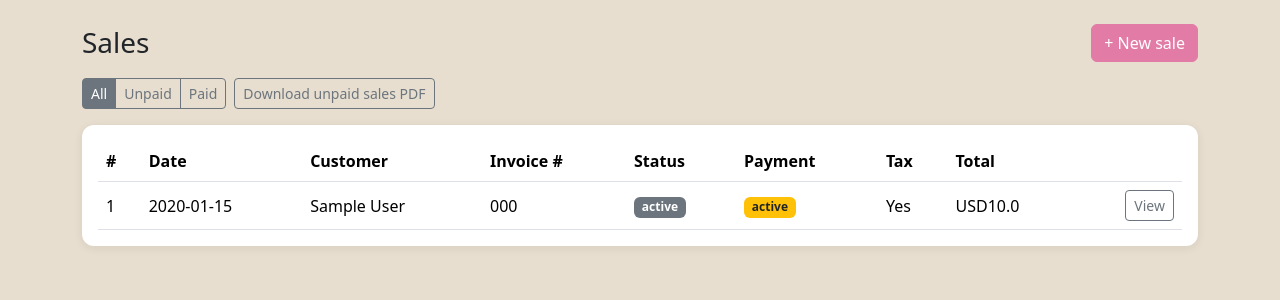
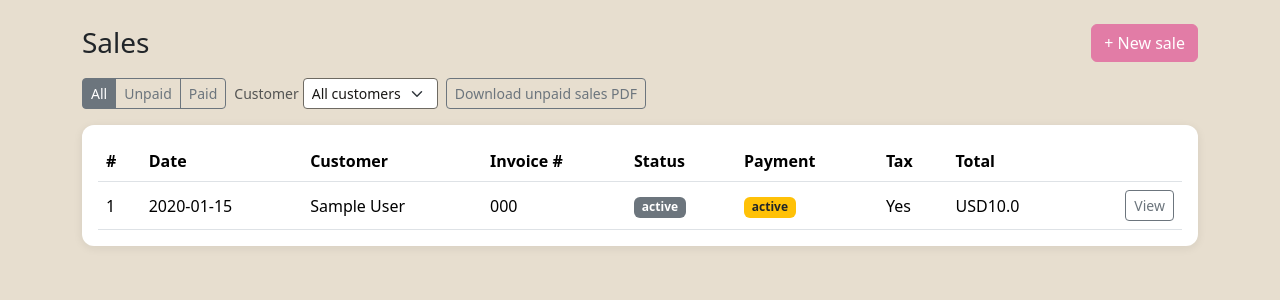
Before and after one commit to luisurcia/mini_erp, a Flask app: page /sales/ in a window 1280 px wide. Shown: the part 56-356 px from the top of the page. Run offline with Flask 3, Linux system fonts and the light colour scheme; a user stored in the database is signed in; tables that the repository leaves empty hold one stand-in row (values such as "Sample post"); some libraries are stand-ins or nearby versions.

Commit message:
Sales: filter the list by customer (#108)
Adds a customer <select> next to the existing payment filter on the Sales
list. It combines with the payment filter and both live in the URL
(?customer=3&payment=unpaid). The unpaid-sales PDF button honours the
customer filter too.

- SalesRepository.list_sales(payment_status=, customer_id=) and
  customers_with_sales() (only customers that have at least one sale,
  by name).
- The select lists only customers with sales; no date filter, no
  summary, columns unchanged, no sorting — per the client's scoping.
- i18n: new "All customers" string (es/fr/en).
- +2 repository tests.

Verified in-browser: customer filter, customer+payment combined,
PDF link carries ?customer=.

Co-Authored-By: Claude Sonnet 5 <noreply@anthropic.com>
Claude-Session: https://claude.ai/code/session_01GhAD1TmK3kLPDRzpAj9mww

```diff
--- a/app/blueprints/sales/routes.py
+++ b/app/blueprints/sales/routes.py
@@ -21,18 +21,35 @@ from app.repositories.warehouse_repository import WarehouseRepository
 from app.services.sales_service import SalesService
 
 
+def _payment_filter_arg() -> str | None:
+    value = request.args.get("payment")
+    return value if value in (Sale.PAYMENT_PAID, Sale.PAYMENT_UNPAID) else None
+
+
+def _customer_filter_arg(customers) -> int | None:
+    """The `?customer=` id, but only if it's one of the customers that
+    actually have sales."""
+    customer_id = request.args.get("customer", type=int)
+    return customer_id if any(c.id == customer_id for c in customers) else None
+
+
 @bp.route("/")
 @login_required
 @module_required(User.MODULE_SALES)
 def index():
-    payment_filter = request.args.get("payment")
-    if payment_filter in (Sale.PAYMENT_PAID, Sale.PAYMENT_UNPAID):
-        sales = SalesRepository().by_payment_status(payment_filter)
-    else:
-        payment_filter = None
-        sales = SalesRepository().get_all()
+    repo = SalesRepository()
+    customers = repo.customers_with_sales()
+    payment_filter = _payment_filter_arg()
+    customer_filter = _customer_filter_arg(customers)
+    sales = repo.list_sales(
+        payment_status=payment_filter, customer_id=customer_filter
+    )
     return render_template(
-        "sales/index.html", sales=sales, payment_filter=payment_filter
+        "sales/index.html",
+        sales=sales,
+        payment_filter=payment_filter,
+        customers=customers,
+        customer_filter=customer_filter,
     )
 
 
@@ -41,9 +58,14 @@ def index():
 @module_required(User.MODULE_SALES)
 def unpaid_pdf():
     """PDF of every unpaid sale, oldest first — shared weekly with the
-    partners for collections (#81)."""
+    partners for collections (#81). Honours the Sales list's customer
+    filter (#108)."""
+    repo = SalesRepository()
+    customer_filter = _customer_filter_arg(repo.customers_with_sales())
     sales = sorted(
-        SalesRepository().by_payment_status(Sale.PAYMENT_UNPAID),
+        repo.list_sales(
+            payment_status=Sale.PAYMENT_UNPAID, customer_id=customer_filter
+        ),
         key=lambda sale: sale.sale_date,
     )
     pdf = build_unpaid_sales_pdf(sales)
--- a/app/repositories/sales_repository.py
+++ b/app/repositories/sales_repository.py
@@ -3,6 +3,7 @@ from datetime import datetime
 from sqlalchemy import extract
 
 from app.extensions import db
+from app.models.customer import Customer
 from app.models.sales import Sale
 from app.repositories.base_repository import Repository
 
@@ -18,6 +19,28 @@ class SalesRepository(Repository[Sale]):
         return (
             Sale.query.filter(Sale.payment_status == payment_status)
             .order_by(Sale.sale_date.desc())
+            .all()
+        )
+
+    def list_sales(
+        self, *, payment_status: str | None = None, customer_id: int | None = None
+    ) -> list[Sale]:
+        """The Sales list, newest first, optionally narrowed by payment
+        status and/or customer (#108)."""
+        query = Sale.query
+        if payment_status is not None:
+            query = query.filter(Sale.payment_status == payment_status)
+        if customer_id is not None:
+            query = query.filter(Sale.customer_id == customer_id)
+        return query.order_by(Sale.sale_date.desc()).all()
+
+    def customers_with_sales(self) -> list[Customer]:
+        """Customers that have at least one sale, by name — the options
+        for the Sales list's customer filter (#108)."""
+        return (
+            Customer.query.join(Sale, Sale.customer_id == Customer.id)
+            .distinct()
+            .order_by(Customer.name)
             .all()
         )
 
--- a/app/templates/sales/index.html
+++ b/app/templates/sales/index.html
@@ -9,13 +9,28 @@
 <div class="d-flex flex-wrap gap-2 align-items-center mb-3">
   <div class="btn-group btn-group-sm" role="group" aria-label="{{ _('Payment filter') }}">
     <a class="btn btn-outline-secondary {{ 'active' if not payment_filter }}"
-       href="{{ url_for('sales.index') }}">{{ _("All") }}</a>
+       href="{{ url_for('sales.index', customer=customer_filter or None) }}">{{ _("All") }}</a>
     <a class="btn btn-outline-secondary {{ 'active' if payment_filter == 'unpaid' }}"
-       href="{{ url_for('sales.index', payment='unpaid') }}">{{ _("Unpaid") }}</a>
+       href="{{ url_for('sales.index', payment='unpaid', customer=customer_filter or None) }}">{{ _("Unpaid") }}</a>
     <a class="btn btn-outline-secondary {{ 'active' if payment_filter == 'paid' }}"
-       href="{{ url_for('sales.index', payment='paid') }}">{{ _("Paid") }}</a>
+       href="{{ url_for('sales.index', payment='paid', customer=customer_filter or None) }}">{{ _("Paid") }}</a>
   </div>
-  <a class="btn btn-outline-secondary btn-sm" href="{{ url_for('sales.unpaid_pdf') }}">
+
+  {% if customers %}
+  <form method="get" class="d-flex align-items-center gap-1">
+    <input type="hidden" name="payment" value="{{ payment_filter or '' }}">
+    <label class="form-label small text-muted mb-0" for="customer">{{ _("Customer") }}</label>
+    <select class="form-select form-select-sm" id="customer" name="customer"
+            style="width: auto;" onchange="this.form.submit()">
+      <option value="">{{ _("All customers") }}</option>
+      {% for c in customers %}
+      <option value="{{ c.id }}" {{ "selected" if c.id == customer_filter }}>{{ c.name }}</option>
+      {% endfor %}
+    </select>
+  </form>
+  {% endif %}
+
+  <a class="btn btn-outline-secondary btn-sm" href="{{ url_for('sales.unpaid_pdf', customer=customer_filter or None) }}">
     {{ _("Download unpaid sales PDF") }}
   </a>
 </div>
```
Also changed, not shown: tests/test_sales_repository.py (+40 -0 lines), app/translations/en/LC_MESSAGES/messages.po, app/translations/es/LC_MESSAGES/messages.po, app/translations/fr/LC_MESSAGES/messages.po, 3 other files.
